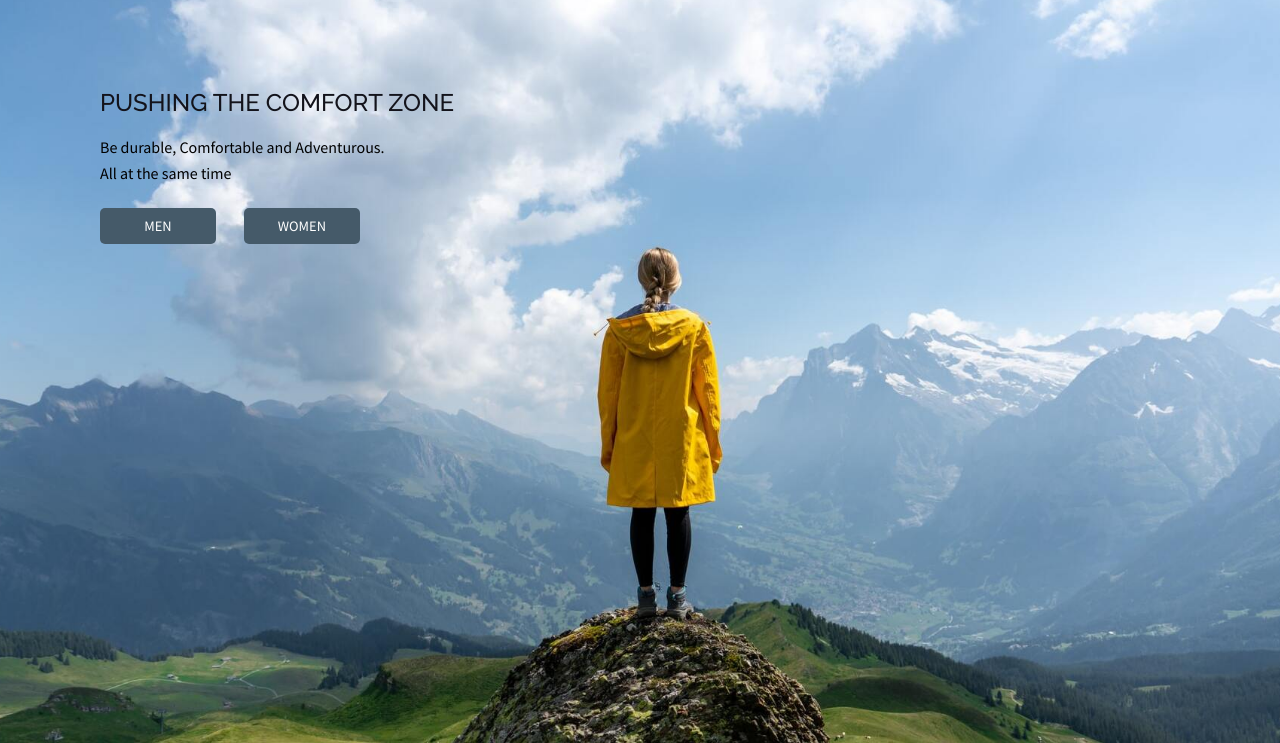
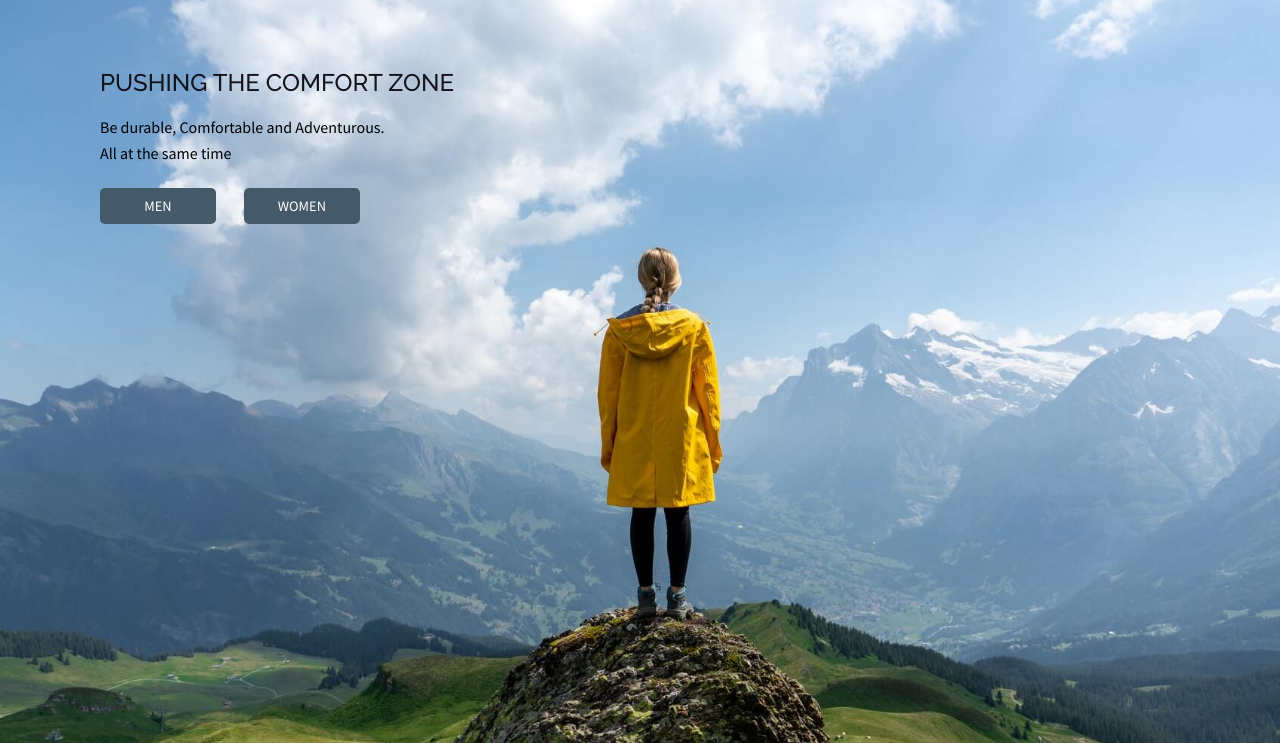
Before and after one commit to Noroff-FEU-Assignments/cross-course-project-ebejmo, a plain HTML site: page index.html in a window 1280 px wide. Shown: the part 57-800 px from the top of the page. Drawn offline with Linux system fonts and the light colour scheme.

Commit message:
hero updates

```diff
--- a/css/styles.css
+++ b/css/styles.css
@@ -152,7 +152,7 @@ a {
 
 .hero-content {
   text-align: center;
-  padding-top: 25px;
+  padding-top: 5px;
 }
 
 .hero-content h1 {
@@ -332,8 +332,8 @@ footer i {
   .hero-content {
     position: absolute;
     text-align: left;
-    top: 50px;
-    left: 50px;
+    top: 75px;
+    left: 75px;
   }
   .hero-content h1 {
     padding: 0;
```
